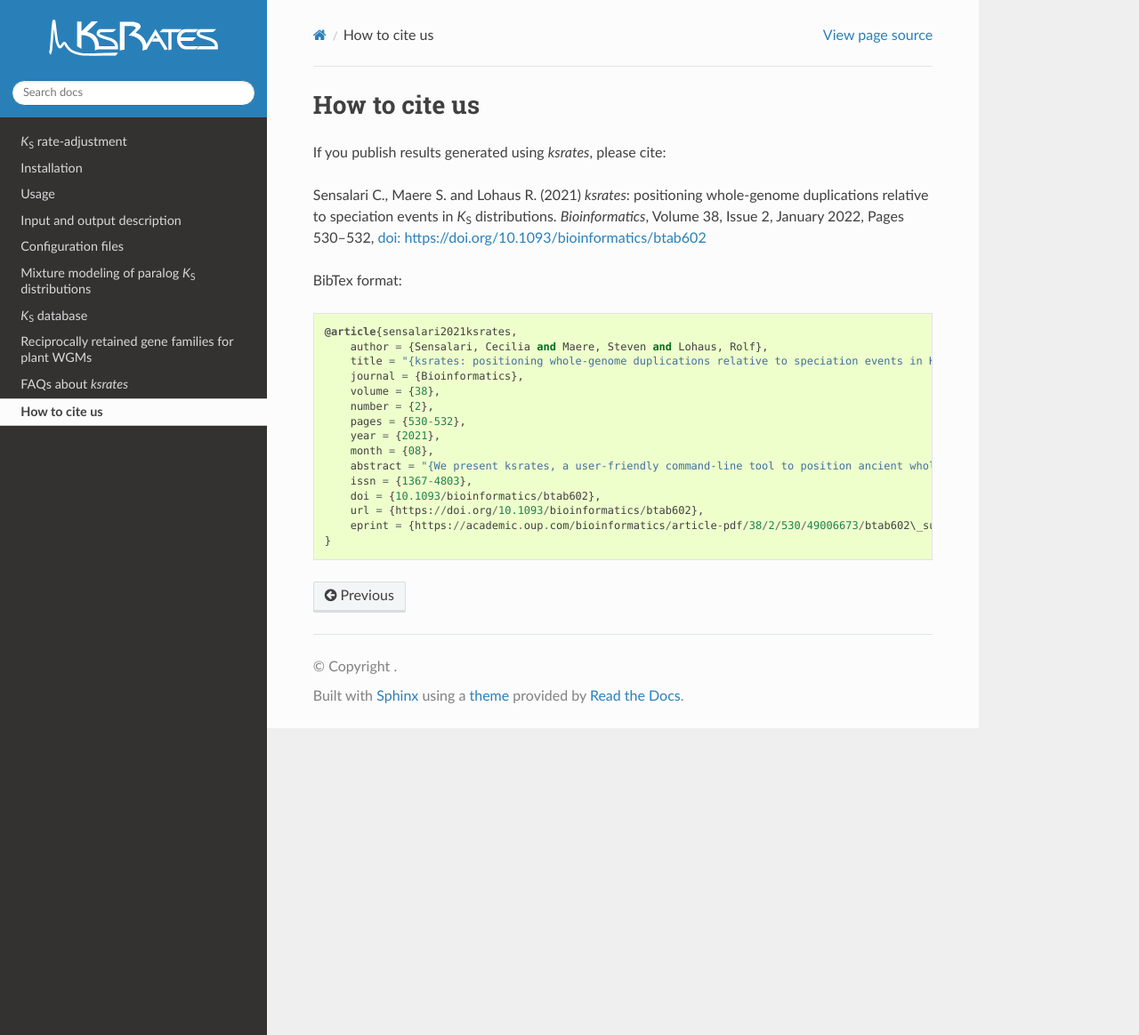
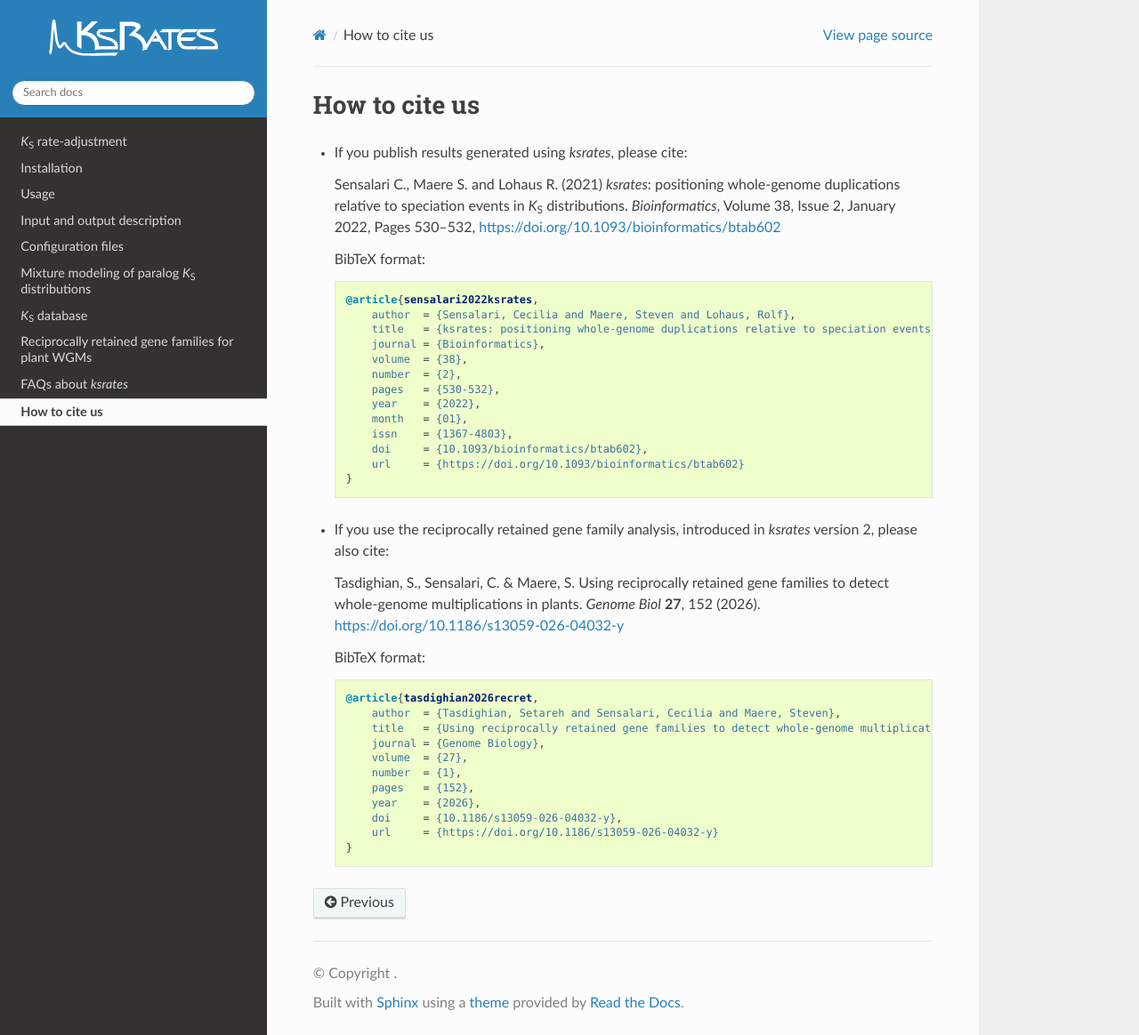
Before and after one commit to VIB-PSB/ksrates, a Sphinx documentation site: the page built from docs/citation_acknowledgement.rst, in a window 1280 px wide and 1164 px high. Shown: the whole window at 89% size. Built offline with Sphinx 7.4.7 and the Read the Docs theme 3.1.0, drawn with Linux system fonts in a browser that asks for light colours.

Commit message:
Update citation page with v2, improve layout and format

```diff
--- a/docs/citation_acknowledgement.rst
+++ b/docs/citation_acknowledgement.rst
@@ -1,24 +1,45 @@
 How to cite us
 ==============
 
-If you publish results generated using *ksrates*, please cite:
+*   If you publish results generated using *ksrates*, please cite:
 
-Sensalari C., Maere S. and Lohaus R. (2021) *ksrates*: positioning whole-genome duplications relative to speciation events in *K*:sub:`S` distributions. *Bioinformatics*, Volume 38, Issue 2, January 2022, Pages 530–532, `doi: https://doi.org/10.1093/bioinformatics/btab602 <https://doi.org/10.1093/bioinformatics/btab602>`__
+    Sensalari C., Maere S. and Lohaus R. (2021) *ksrates*: positioning whole-genome duplications relative to speciation events in *K*:sub:`S` distributions. *Bioinformatics*, Volume 38, Issue 2, January 2022, Pages 530–532, `https://doi.org/10.1093/bioinformatics/btab602 <https://doi.org/10.1093/bioinformatics/btab602>`__
 
-BibTex format::
+    BibTeX format:
 
-    @article{sensalari2021ksrates,
-        author = {Sensalari, Cecilia and Maere, Steven and Lohaus, Rolf},
-        title = "{ksrates: positioning whole-genome duplications relative to speciation events in KS distributions}",
-        journal = {Bioinformatics},
-        volume = {38},
-        number = {2},
-        pages = {530-532},
-        year = {2021},
-        month = {08},
-        abstract = "{We present ksrates, a user-friendly command-line tool to position ancient whole-genome duplication events with respect to speciation events in a phylogeny by comparing paralog and ortholog KS distributions derived from genomic or transcriptomic sequences, while adjusting for substitution rate differences among the lineages involved.ksrates is implemented in Python 3 and as a Nextflow pipeline. The source code, Singularity and Docker containers, documentation and tutorial are available via https://github.com/VIB-PSB/ksrates.Supplementary data are available at Bioinformatics online.}",
-        issn = {1367-4803},
-        doi = {10.1093/bioinformatics/btab602},
-        url = {https://doi.org/10.1093/bioinformatics/btab602},
-        eprint = {https://academic.oup.com/bioinformatics/article-pdf/38/2/530/49006673/btab602\_supplementary\_data.pdf},
-    }
+    .. code-block:: bibtex
+
+        @article{sensalari2022ksrates,
+            author  = {Sensalari, Cecilia and Maere, Steven and Lohaus, Rolf},
+            title   = {ksrates: positioning whole-genome duplications relative to speciation events in KS distributions},
+            journal = {Bioinformatics},
+            volume  = {38},
+            number  = {2},
+            pages   = {530-532},
+            year    = {2022},
+            month   = {01},
+            issn    = {1367-4803},
+            doi     = {10.1093/bioinformatics/btab602},
+            url     = {https://doi.org/10.1093/bioinformatics/btab602}
+        }
+
+
+*   If you use the reciprocally retained gene family analysis, introduced in *ksrates* version 2, please also cite:
+
+    Tasdighian, S., Sensalari, C. & Maere, S. Using reciprocally retained gene families to detect whole-genome multiplications in plants. *Genome Biol* **27**, 152 (2026). `https://doi.org/10.1186/s13059-026-04032-y <https://doi.org/10.1186/s13059-026-04032-y>`__
+
+    BibTeX format:
+
+    .. code-block:: bibtex
+
+        @article{tasdighian2026recret,
+            author  = {Tasdighian, Setareh and Sensalari, Cecilia and Maere, Steven},
+            title   = {Using reciprocally retained gene families to detect whole-genome multiplications in plants},
+            journal = {Genome Biology},
+            volume  = {27},
+            number  = {1},
+            pages   = {152},
+            year    = {2026},
+            doi     = {10.1186/s13059-026-04032-y},
+            url     = {https://doi.org/10.1186/s13059-026-04032-y}
+        }
```
